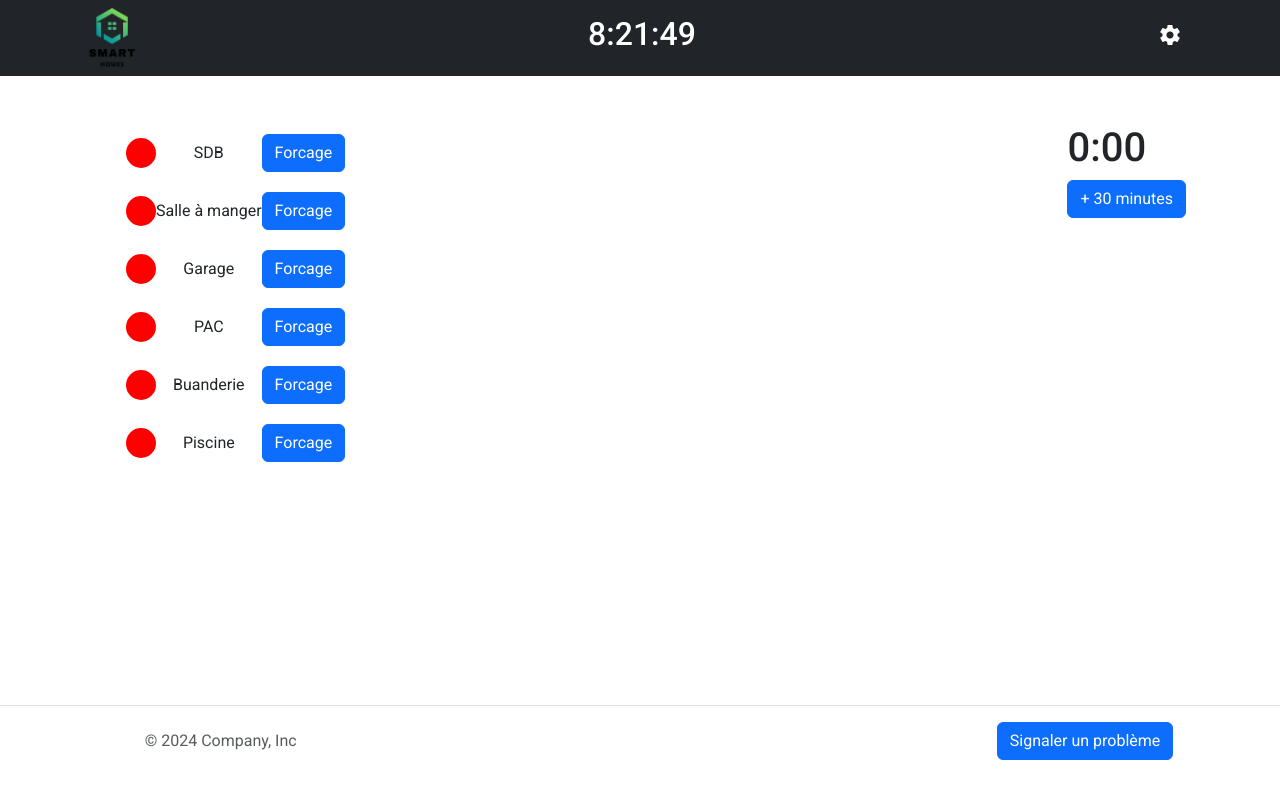
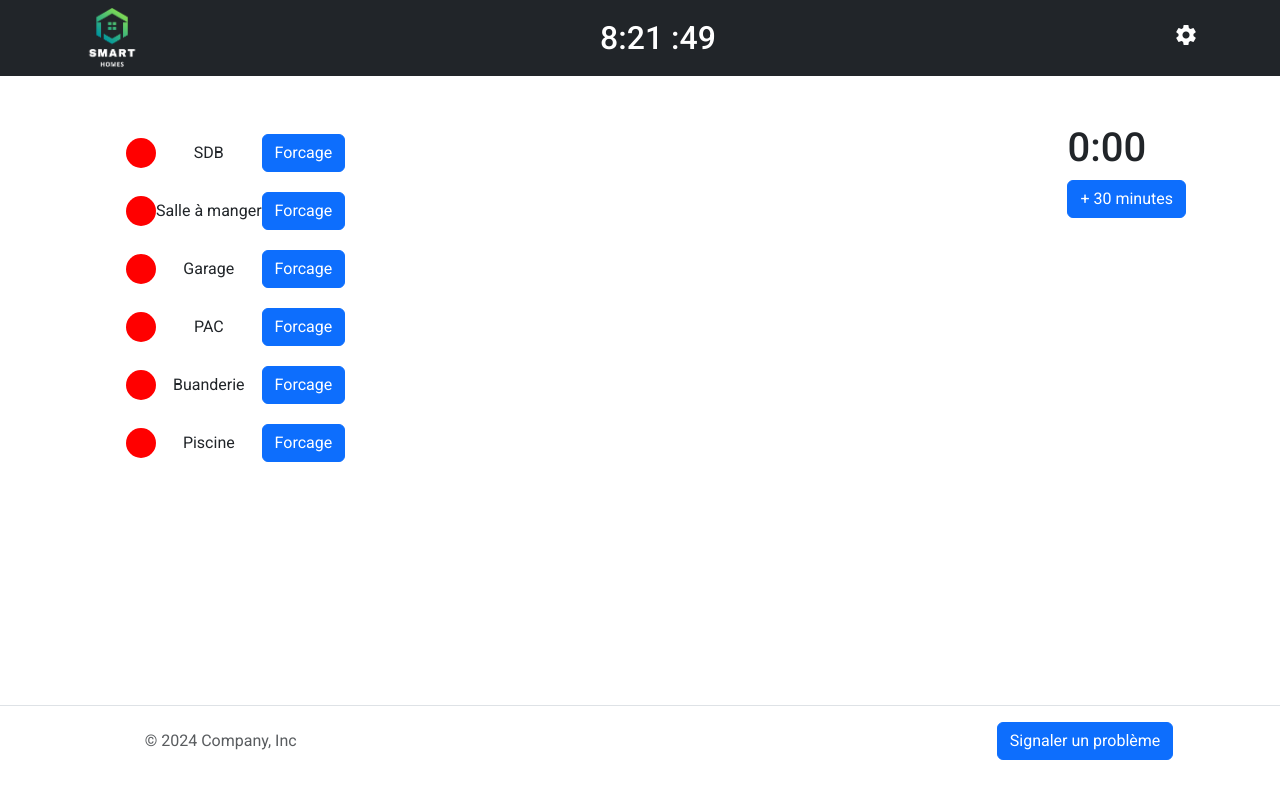
Before and after one commit to samueltomen/angular_automation_project, an Angular app: page / in a window 1280 px wide. Built offline with nearby package versions, Linux system fonts and the light colour scheme.

Commit message:
updae header

```diff
--- a/src/app/header/header.component.css
+++ b/src/app/header/header.component.css
@@ -0,0 +1,9 @@
+.container h2 {
+  margin: 0 !important;
+  padding: 0 !important;
+}
+
+a {
+  padding: 0;
+  margin: 0;
+}
--- a/src/app/header/header.component.html
+++ b/src/app/header/header.component.html
@@ -1,19 +1,16 @@
 <div class="px-3 py-2 bg-dark text-white">
   <div class="container">
-    <div class="d-flex flex-wrap align-items-center justify-content-between">
+    <div class="d-flex align-items-center justify-content-between">
       <div class="d-flex justify-content-between align-items-center">
         <a class="d-flex align-items-center my-2 my-lg-0 me-lg-auto text-white text-decoration-none" routerLink="/">
-          <img alt="logo" src="../../assets/img/logo-light.png" width="60">
+          <img alt="logo" src="../../assets/img/logo-dark.png" width="60">
         </a>
       </div>
-      <h2>{{ realHours }}:{{ realMinutes | number: '2.0' }}:{{ realSecondes | number: '2.0' }}</h2>
-      <ul class="nav col-12 col-lg-auto my-2 justify-content-center my-md-0 text-small">
-        <li>
-          <a class="nav-link text-white" routerLink="/admin">
-            <mat-icon>settings</mat-icon>
-          </a>
-        </li>
-      </ul>
+      <h2>{{ realHours }}:{{ realMinutes | number: '2.0' }}
+        :{{ realSecondes | number: '2.0' }}</h2>
+      <a class="text-white p-0 m-0" routerLink="/admin">
+        <mat-icon>settings</mat-icon>
+      </a>
     </div>
   </div>
 </div>
```
